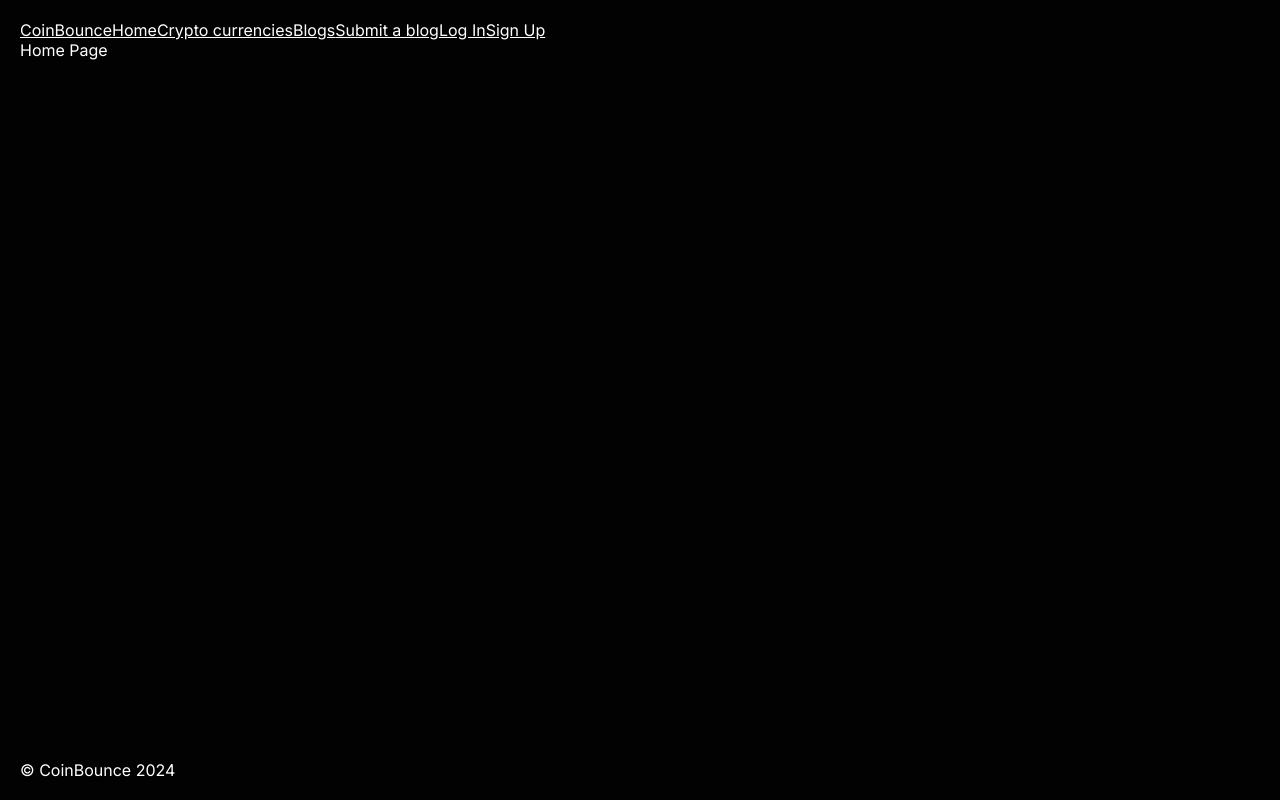
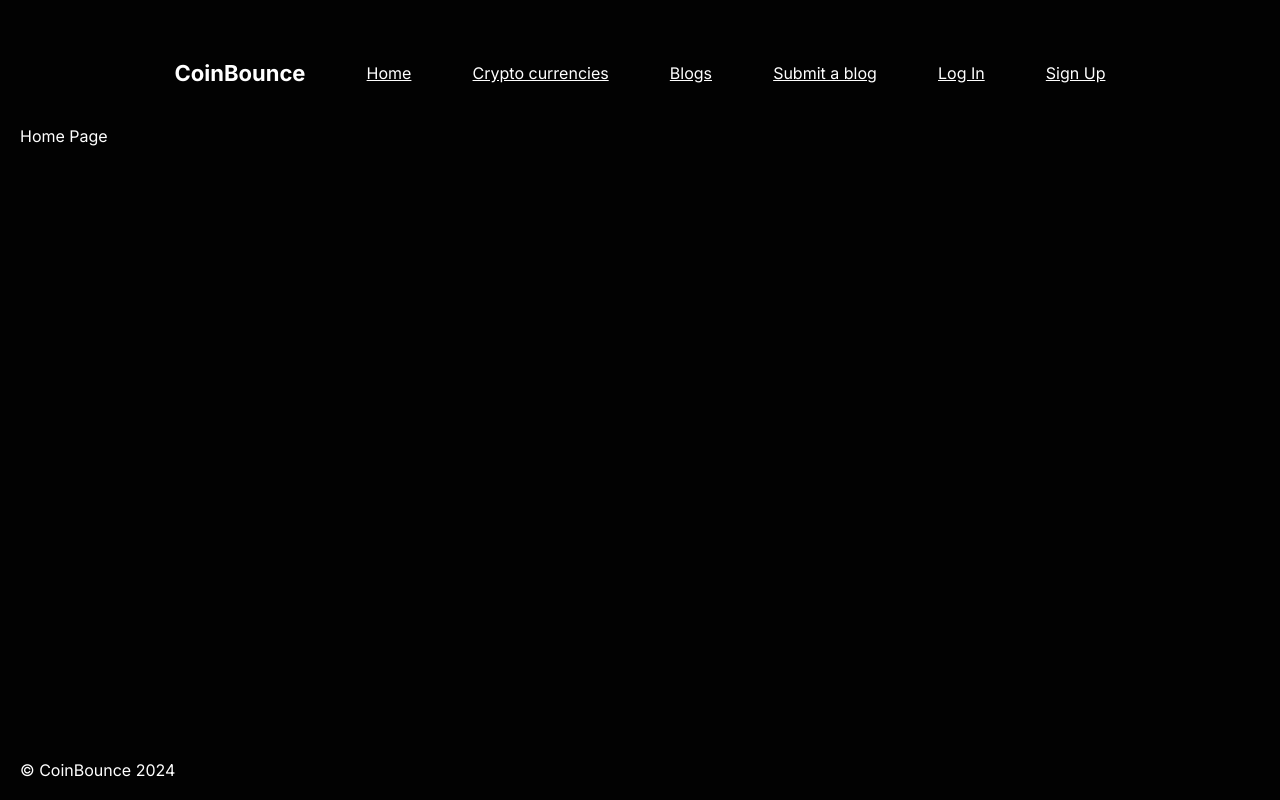
Before and after one commit to Mughal72/coin-bounce, a React (Create React App) app in the folder frontend/: page / in a window 1280 px wide. Built offline with nearby package versions, Linux system fonts and the light colour scheme.

Commit message:
first commit

```diff
--- a/frontend/src/components/Navbar/Navbar.jsx
+++ b/frontend/src/components/Navbar/Navbar.jsx
@@ -5,12 +5,19 @@ function Navbar(){
   return(
     <>
    <nav className={styles.navbar}>
-    <NavLink>CoinBounce</NavLink>
+    <NavLink className={`${styles.logo} ${styles.inActiveStyle}`}
+    >CoinBounce</NavLink>
+
     <NavLink>Home</NavLink>
+
     <NavLink>Crypto currencies</NavLink>
+
     <NavLink>Blogs</NavLink>
+
     <NavLink>Submit a blog</NavLink>
+
     <NavLink>Log In</NavLink>
+
     <NavLink>Sign Up</NavLink>
    </nav>
    <div></div>
--- a/frontend/src/components/Navbar/Navbar.module.css
+++ b/frontend/src/components/Navbar/Navbar.module.css
@@ -0,0 +1,25 @@
+.navbar {
+  display: flex;
+  justify-content: space-around;
+  align-items: center;
+  padding: 20px 0;
+  margin: 20px auto;
+  width: 80%;
+}
+
+.logo {
+  font-size: 32px;
+  font-weight: 800;
+}
+
+.activeStyle {
+  color: #3861fb;
+  font-size: 22px;
+  font-weight: bold;
+}
+
+.inActiveStyle {
+    text-decoration: none;
+    font-size: 22px;
+  font-weight: bold;
+}
```
